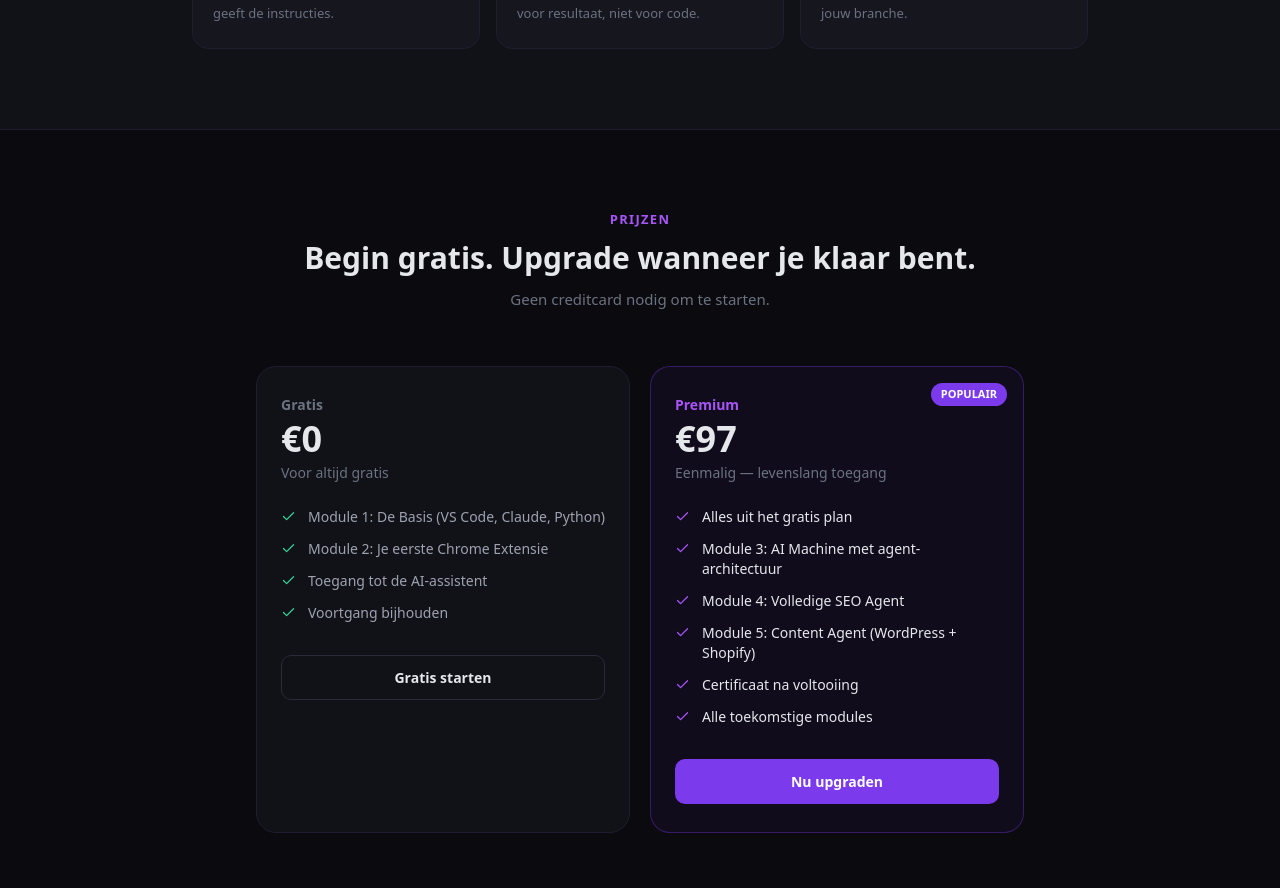
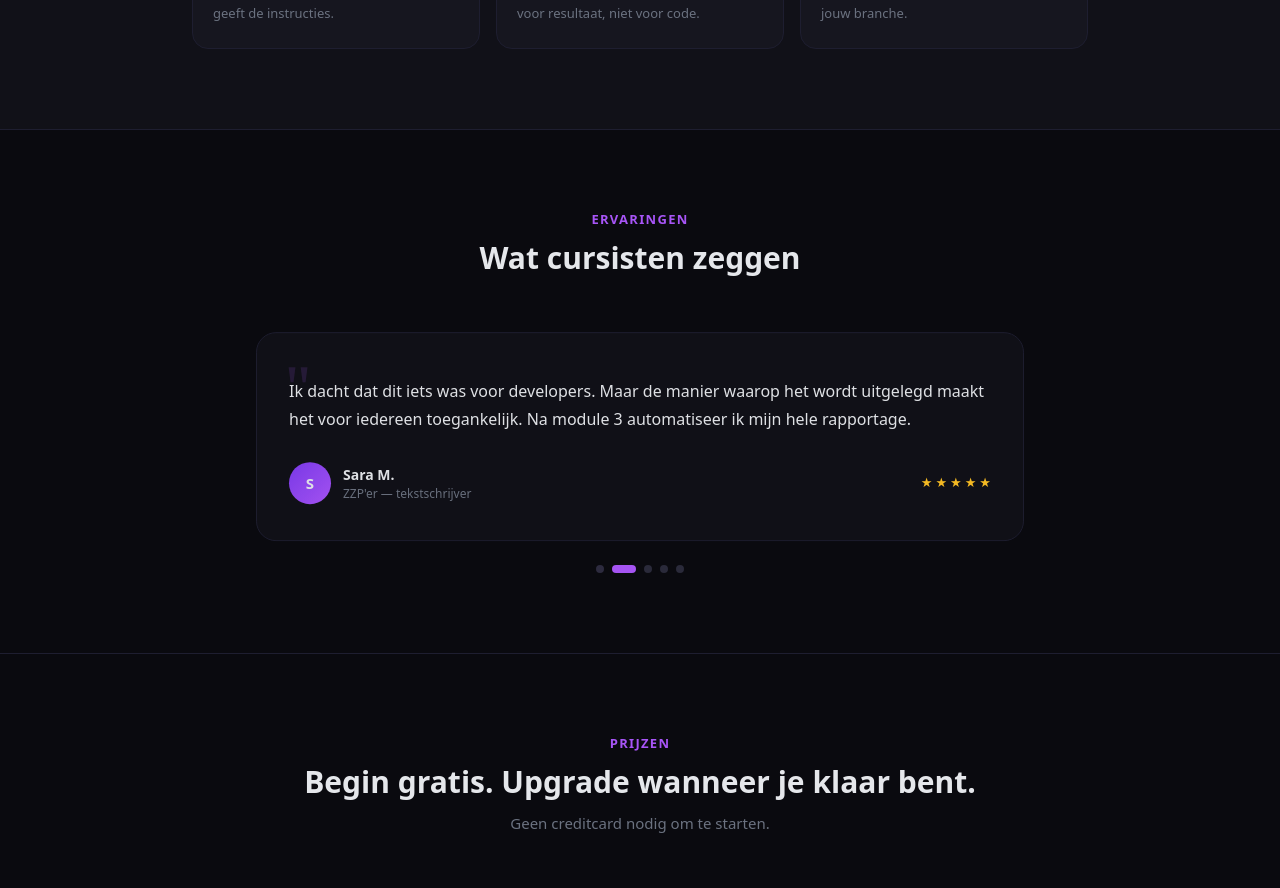
Before and after one commit to evershoptommy-ops/BuildAI, a Next.js app: page / in a window 1280 px wide. Shown: the part 2520-3408 px from the top of the page. Built offline with nearby package versions, Linux system fonts and the light colour scheme; no server answers.

Commit message:
Landingspagina: testimonials slider toegevoegd met 5 reviews en dot navigatie

```diff
--- a/src/app/page.tsx
+++ b/src/app/page.tsx
@@ -1,6 +1,7 @@
 import { ArrowRight, Zap, Bot, TrendingUp, Check } from 'lucide-react'
 import Link from 'next/link'
 import LandingNav from '@/components/LandingNav'
+import TestimonialsSlider from '@/components/TestimonialsSlider'
 
 const modules = [
   { num: 1, title: 'De Basis', tag: 'Gratis', desc: 'VS Code, Claude en Python installeren. Je eerste werkende tool bouwen — een factuurberekening die je meteen kunt gebruiken.', free: true },
@@ -158,6 +159,8 @@ export default function LandingPage() {
         </div>
       </section>
 
+      <TestimonialsSlider />
+
       {/* PRIJZEN */}
       <section id="prijzen" style={{ borderTop: '1px solid #1e1e30' }} className="px-5 sm:px-8 md:px-12 py-14 md:py-20">
         <div className="max-w-3xl mx-auto">
--- /dev/null
+++ b/src/components/TestimonialsSlider.tsx
@@ -0,0 +1,130 @@
+'use client'
+
+import { useState, useEffect } from 'react'
+
+const testimonials = [
+  {
+    name: 'Daan V.',
+    role: 'Freelance marketeer',
+    avatar: 'D',
+    text: 'Na module 2 had ik al een Chrome extensie die ik aan een klant heb laten zien. Die wilde hem direct hebben. Eerste opdracht binnen — €250.',
+  },
+  {
+    name: 'Sara M.',
+    role: 'ZZP\'er — tekstschrijver',
+    avatar: 'S',
+    text: 'Ik dacht dat dit iets was voor developers. Maar de manier waarop het wordt uitgelegd maakt het voor iedereen toegankelijk. Na module 3 automatiseer ik mijn hele rapportage.',
+  },
+  {
+    name: 'Joren B.',
+    role: 'Ondernemer — webshop eigenaar',
+    avatar: 'J',
+    text: 'De SEO agent uit module 4 schrijft nu automatisch mijn productbeschrijvingen. Wat vroeger 2 uur kostte, doet de agent in 30 seconden. Letterlijk.',
+  },
+  {
+    name: 'Lisa K.',
+    role: 'VA — Virtueel assistent',
+    avatar: 'L',
+    text: 'Ik bied nu AI-automatisering aan als extra dienst. Klanten vragen er zelf naar. Clavify heeft me in 5 modules iets geleerd wat ik in geen enkele andere cursus heb gevonden.',
+  },
+  {
+    name: 'Thomas R.',
+    role: 'Marketingbureau eigenaar',
+    avatar: 'T',
+    text: 'Mijn team gebruikt de content agent uit module 5 dagelijks. We publiceren nu 3x meer blogposts zonder extra werkuren. De ROI was er al na de eerste week.',
+  },
+]
+
+export default function TestimonialsSlider() {
+  const [current, setCurrent] = useState(0)
+  const [animating, setAnimating] = useState(false)
+
+  const goTo = (index: number) => {
+    if (animating || index === current) return
+    setAnimating(true)
+    setTimeout(() => {
+      setCurrent(index)
+      setAnimating(false)
+    }, 300)
+  }
+
+  useEffect(() => {
+    const timer = setInterval(() => {
+      goTo((current + 1) % testimonials.length)
+    }, 6000)
+    return () => clearInterval(timer)
+  }, [current])
+
+  const t = testimonials[current]
+
+  return (
+    <section style={{ borderTop: '1px solid #1e1e30' }} className="px-5 sm:px-8 md:px-12 py-14 md:py-20">
+      <div className="max-w-3xl mx-auto">
+        <div className="text-center mb-10 md:mb-14">
+          <div style={{ color: '#a855f7', fontSize: 13, fontWeight: 600, marginBottom: 10, textTransform: 'uppercase', letterSpacing: '0.1em' }}>Ervaringen</div>
+          <h2 className="text-2xl md:text-3xl font-bold">Wat cursisten zeggen</h2>
+        </div>
+
+        {/* Quote card */}
+        <div style={{
+          background: '#111118',
+          border: '1px solid #1e1e30',
+          borderRadius: 20,
+          padding: '36px 32px',
+          minHeight: 200,
+          position: 'relative',
+          opacity: animating ? 0 : 1,
+          transform: animating ? 'translateY(6px)' : 'translateY(0)',
+          transition: 'opacity 0.3s ease, transform 0.3s ease',
+        }}>
+          {/* Quote mark */}
+          <div style={{ position: 'absolute', top: 24, left: 28, fontSize: 64, lineHeight: 1, color: 'rgba(168,85,247,0.15)', fontFamily: 'Georgia, serif', userSelect: 'none' }}>"</div>
+
+          <p style={{ color: '#e5e7eb', fontSize: 16, lineHeight: 1.8, marginBottom: 28, position: 'relative', zIndex: 1, paddingTop: 8 }}>
+            {t.text}
+          </p>
+
+          <div className="flex items-center gap-3">
+            <div style={{
+              width: 42, height: 42, borderRadius: '50%',
+              background: 'linear-gradient(135deg, #7c3aed, #a855f7)',
+              display: 'flex', alignItems: 'center', justifyContent: 'center',
+              fontSize: 15, fontWeight: 700, flexShrink: 0,
+            }}>
+              {t.avatar}
+            </div>
+            <div>
+              <div style={{ fontSize: 14, fontWeight: 600 }}>{t.name}</div>
+              <div style={{ fontSize: 12, color: '#6b7280' }}>{t.role}</div>
+            </div>
+            <div style={{ marginLeft: 'auto', display: 'flex', gap: 3 }}>
+              {[1,2,3,4,5].map(s => (
+                <span key={s} style={{ color: '#fbbf24', fontSize: 13 }}>★</span>
+              ))}
+            </div>
+          </div>
+        </div>
+
+        {/* Dots */}
+        <div className="flex justify-center gap-2 mt-6">
+          {testimonials.map((_, i) => (
+            <button
+              key={i}
+              onClick={() => goTo(i)}
+              style={{
+                width: i === current ? 24 : 8,
+                height: 8,
+                borderRadius: 999,
+                border: 'none',
+                cursor: 'pointer',
+                background: i === current ? '#a855f7' : '#2a2a3a',
+                transition: 'all 0.3s ease',
+                padding: 0,
+              }}
+            />
+          ))}
+        </div>
+      </div>
+    </section>
+  )
+}
```
